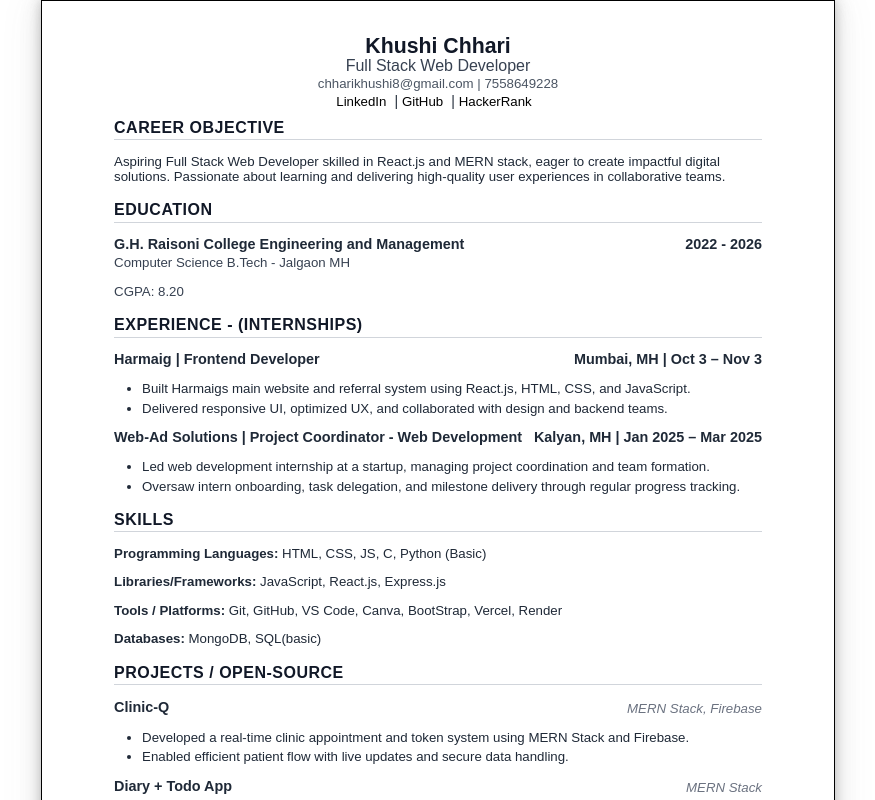
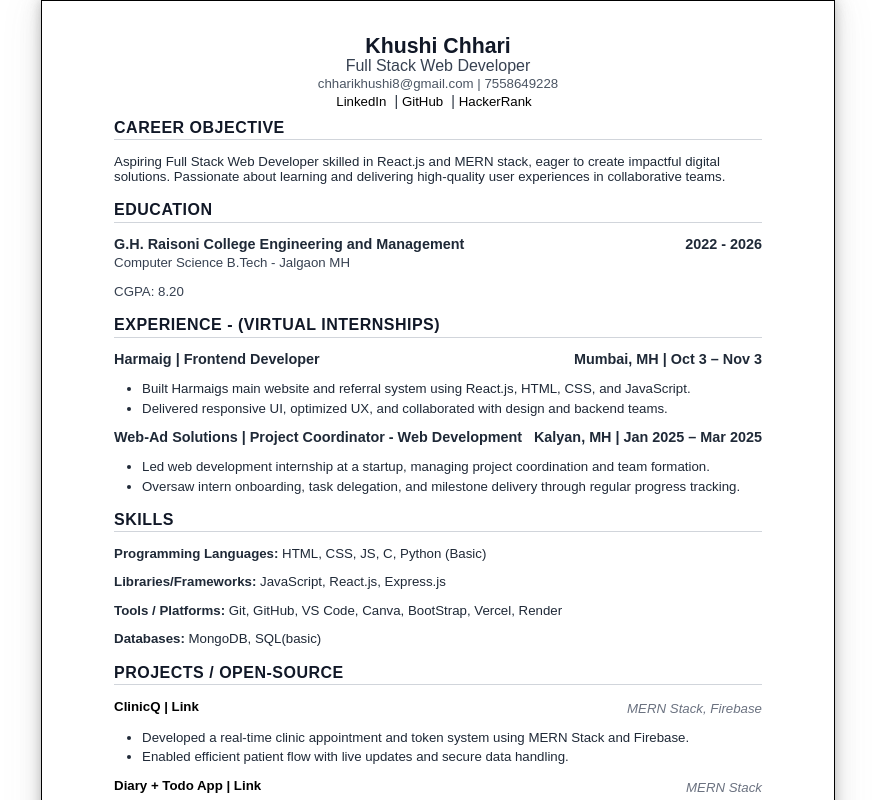
Before and after one commit to khushichhari/Resume---Khushi-Chhari, a React (Create React App) app: page / in a window 1280 px wide. Shown: the top 800 px of the page, without its empty margins (202-1077 px from the left). Built offline with nearby package versions, Linux system fonts and the light colour scheme.

Commit message:
Update Resume.js

```diff
--- a/src/Components/Resume.js
+++ b/src/Components/Resume.js
@@ -90,7 +90,7 @@ const Resume = () => {
 
         {/* Experience */}
         <section className="section">
-          <h2 className="section-title">Experience - (Internships)</h2>
+          <h2 className="section-title">Experience - (Virtual Internships)</h2>
 
           <div className="experience-entry">
             <p className="experience-role">
@@ -155,7 +155,15 @@ const Resume = () => {
 
           <div className="project-entry">
             <p className="project-title">
-              Clinic-Q<span className="project-tech">MERN Stack, Firebase</span>
+                <a
+                href="https://drive.google.com/file/d/1b7C7lfwxPudmUNpoY6fE144ZK9OjRdFY/view?usp=drive_link"
+                className="project-link"
+                target="_blank"
+                rel="noopener noreferrer"
+              >
+               ClinicQ | Link{" "}
+              </a>
+             <span className="project-tech">MERN Stack, Firebase</span>
             </p>
             <ul className="list">
               <li>
@@ -171,7 +179,15 @@ const Resume = () => {
 
           <div className="project-entry">
             <p className="project-title">
-              Diary + Todo App<span className="project-tech">MERN Stack</span>
+                <a
+                href="https://drive.google.com/file/d/1-XbPp9KKUcNNdQxNbbjiX_m94gT7M1tY/view?usp=drive_link"
+                className="project-link"
+                target="_blank"
+                rel="noopener noreferrer"
+              >
+                Diary + Todo App | Link{" "}
+              </a>
+              <span className="project-tech">MERN Stack</span>
             </p>
             <ul className="list">
               <li>
```
